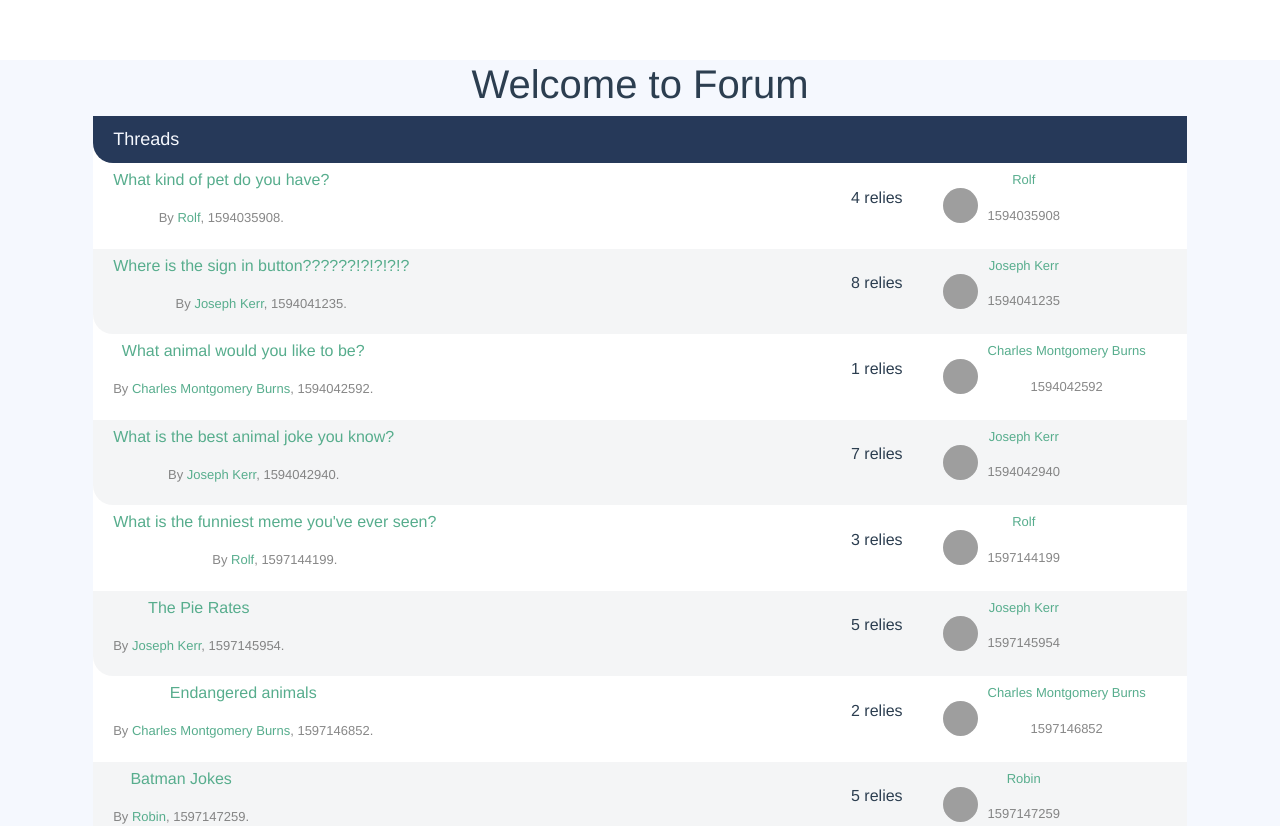
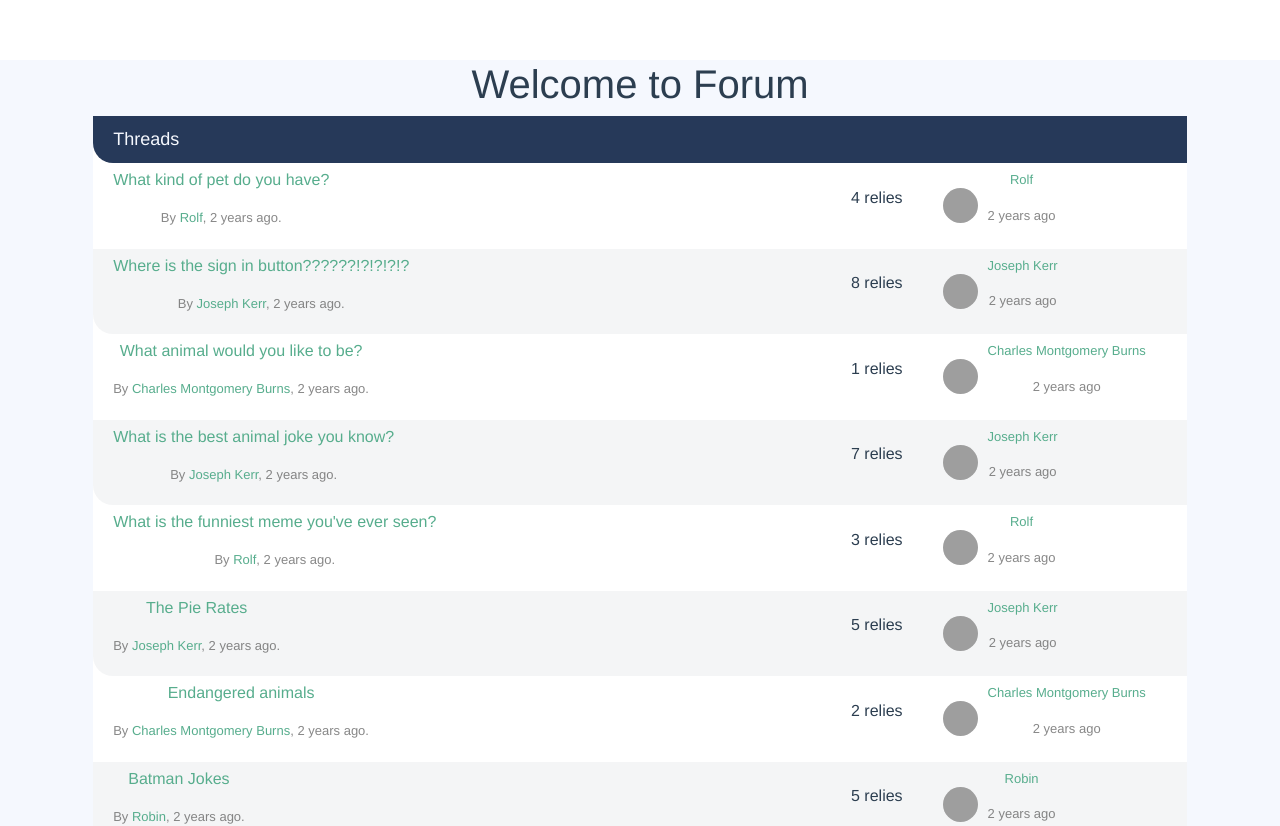
Before and after one commit to skpaul82/vueschool-forum, a Vue app: page / in a window 1280 px wide. Shown: the top 826 px of the page. Built offline with nearby package versions, Linux system fonts and the light colour scheme; grey boxes are pictures that could not be loaded.

Commit message:
Creating Base Components in a Vue Application
- create a base component named AppDate to conver and show date all over the application.

```diff
--- /dev/null
+++ b/src/components/AppDate.vue
@@ -0,0 +1,34 @@
+<template>
+    <span :title="humanFriendlyDate()">
+        {{ diffForHumans() }}
+    </span>
+</template>
+
+<script>
+import dayjs from 'dayjs'
+import relativeTime from 'dayjs/plugin/relativeTime'
+import localizedDate from 'dayjs/plugin/localizedFormat'
+dayjs.extend(relativeTime)
+dayjs.extend(localizedDate)
+
+export default {
+  props: {
+    timestamp: {
+      required: true,
+      type: Number
+    }
+  },
+  methods: {
+    diffForHumans () {
+      return dayjs.unix(this.timestamp).fromNow()
+    },
+    humanFriendlyDate () {
+      return dayjs.unix(this.timestamp).format('lll')
+    }
+  }
+}
+</script>
+
+<style scoped>
+
+</style>
--- a/src/components/PostList.vue
+++ b/src/components/PostList.vue
@@ -25,23 +25,22 @@
           </div>
         </div>
 
-        <div class="post-date text-faded" :title="humanFriendlyDate(post.publishedAt)">
-            {{ diffForHumans(post.publishedAt) }}
+        <div class="post-date text-faded">
+            <AppDate :timestamp="post.publishedAt" />
         </div>
       </div>
     </div>
 </template>
 
 <script>
+import AppDate from '@/components/AppDate'
 import sourceData from '@/data.json'
-import dayjs from 'dayjs'
-import relativeTime from 'dayjs/plugin/relativeTime'
-import localizedDate from 'dayjs/plugin/localizedFormat'
-dayjs.extend(relativeTime)
-dayjs.extend(localizedDate)
 
 export default {
   name: 'PostList',
+  components: {
+    AppDate
+  },
   props: {
     posts: {
       required: true,
@@ -56,12 +55,6 @@
   methods: {
     userById (userId) {
       return this.users.find((u) => u.id === userId)
-    },
-    diffForHumans (timestamp) {
-      return dayjs.unix(timestamp).fromNow()
-    },
-    humanFriendlyDate (timestamp) {
-      return dayjs.unix(timestamp).format('lll')
     }
   }
 }
--- a/src/components/ThreadList.vue
+++ b/src/components/ThreadList.vue
@@ -8,7 +8,7 @@
                         <router-link :to="{name: 'ThreadShow' , params: {id: thread.id}}"> {{ thread.title }} </router-link>
                     </p>
                     <p class="text-faded text-xsmall">
-                        By <a href="#"> {{ userById(thread.userId).name }}  </a>, {{ thread.publishedAt }}.
+                        By <a href="#"> {{ userById(thread.userId).name }}  </a>, <AppDate :timestamp="thread.publishedAt" />.
                     </p>
                 </div>
 
@@ -23,7 +23,9 @@
                         <p class="text-xsmall">
                             <a href="#"> {{ userById(thread.userId).name }} </a>
                         </p>
-                        <p class="text-xsmall text-faded">{{ thread.publishedAt }}</p>
+                        <p class="text-xsmall text-faded">
+                            <AppDate :timestamp="thread.publishedAt" />
+                        </p>
                     </div>
                 </div>
             </div>
@@ -32,8 +34,13 @@
 </template>
 
 <script>
+import AppDate from '@/components/AppDate'
 import sourceData from '@/data.json'
 export default {
+  name: 'ThreadList',
+  components: {
+    AppDate
+  },
   props: {
     threads: {
       type: Array,
```
